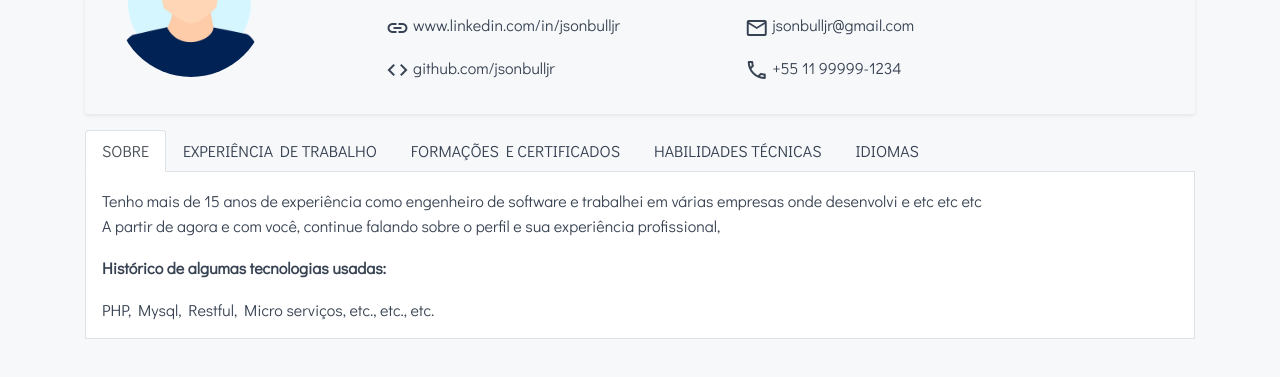
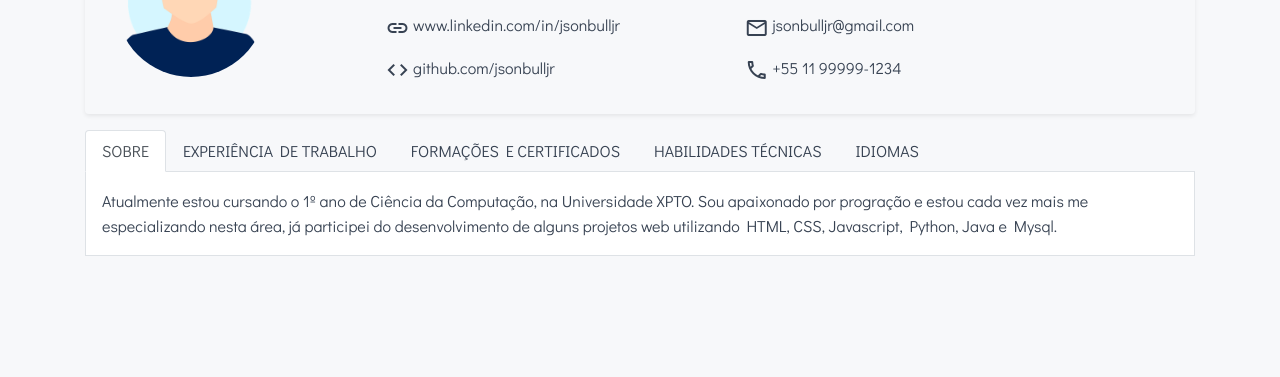
Before and after one commit to imbrava/usuario.github.io, a plain HTML site: page index.html in a window 1280 px wide. Shown: the part 141-518 px from the top of the page. Drawn offline with nearby package versions, Linux system fonts and the light colour scheme; a web font is replaced by a local one.

Commit message:
Atualiza aba sobre

```diff
--- a/index.html
+++ b/index.html
@@ -74,11 +74,7 @@
         <div class="tab-content" id="myTabContent">
             <div class="tab-pane fade show bg-white active bg-tab-style" id="about" role="tabpanel" aria-labelledby="about-tab">
                 <div class="border-bottom border-left border-right border-gray tab-padding">
-                    Tenho mais de 15 anos de experiência como engenheiro de software e trabalhei em várias empresas onde desenvolvi e etc etc etc
-                    <p>A partir de agora e com você, continue falando sobre o perfil e sua experiência profissional, </p>
-
-                    <p> <strong> Histórico de algumas tecnologias usadas: </strong> </p>
-                    PHP, Mysql, Restful, Micro serviços, etc., etc., etc.
+                    Atualmente estou cursando o 1º ano de Ciência da Computação, na Universidade XPTO. Sou apaixonado por progração e estou cada vez mais me especializando nesta área, já participei do desenvolvimento de alguns projetos web utilizando HTML, CSS, Javascript, Python, Java e Mysql.
                 </div>
             </div>
             <div class="tab-pane fade show bg-white bg-tab-style" id="wexperience" role="tabpanel" aria-labelledby="wexperience-tab">
```
